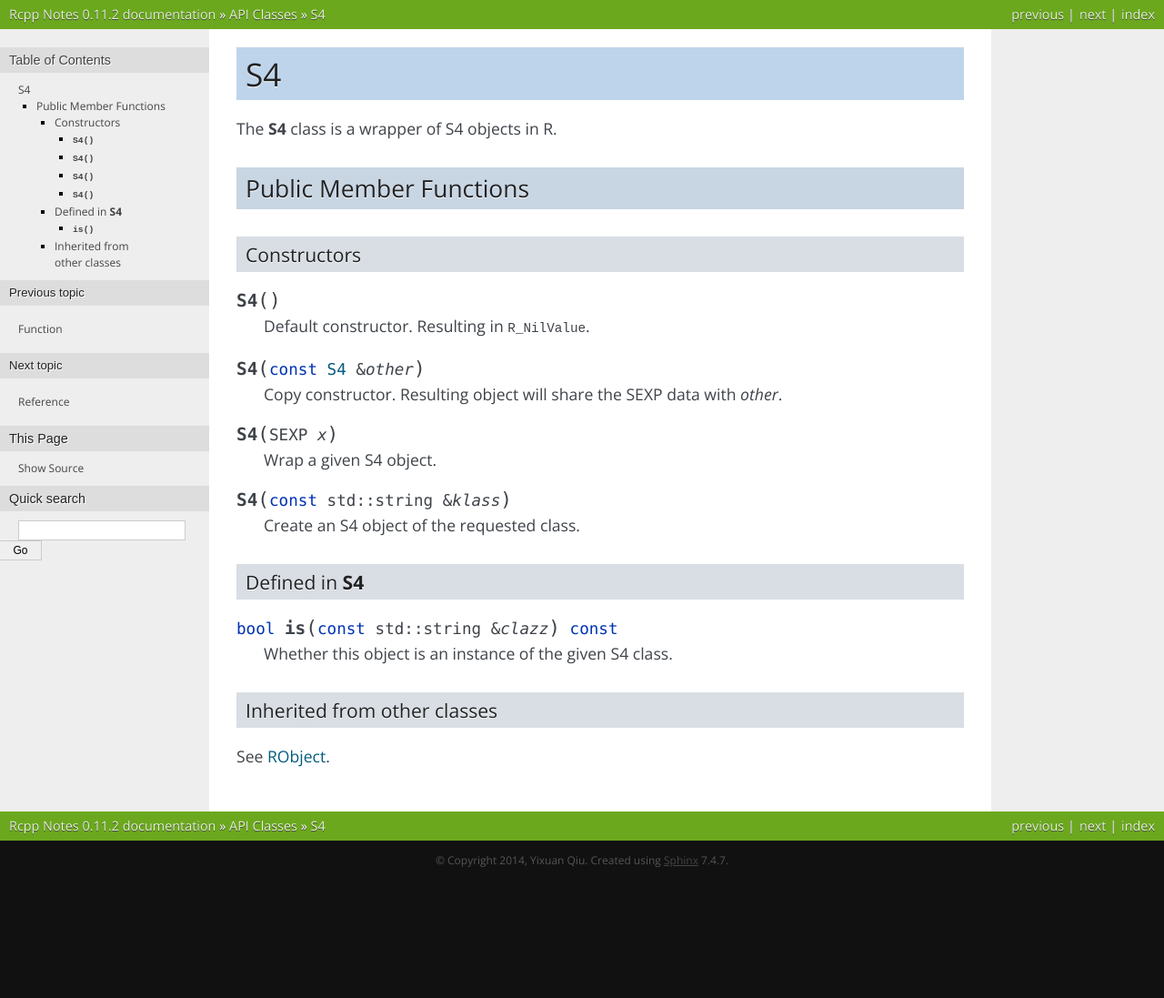
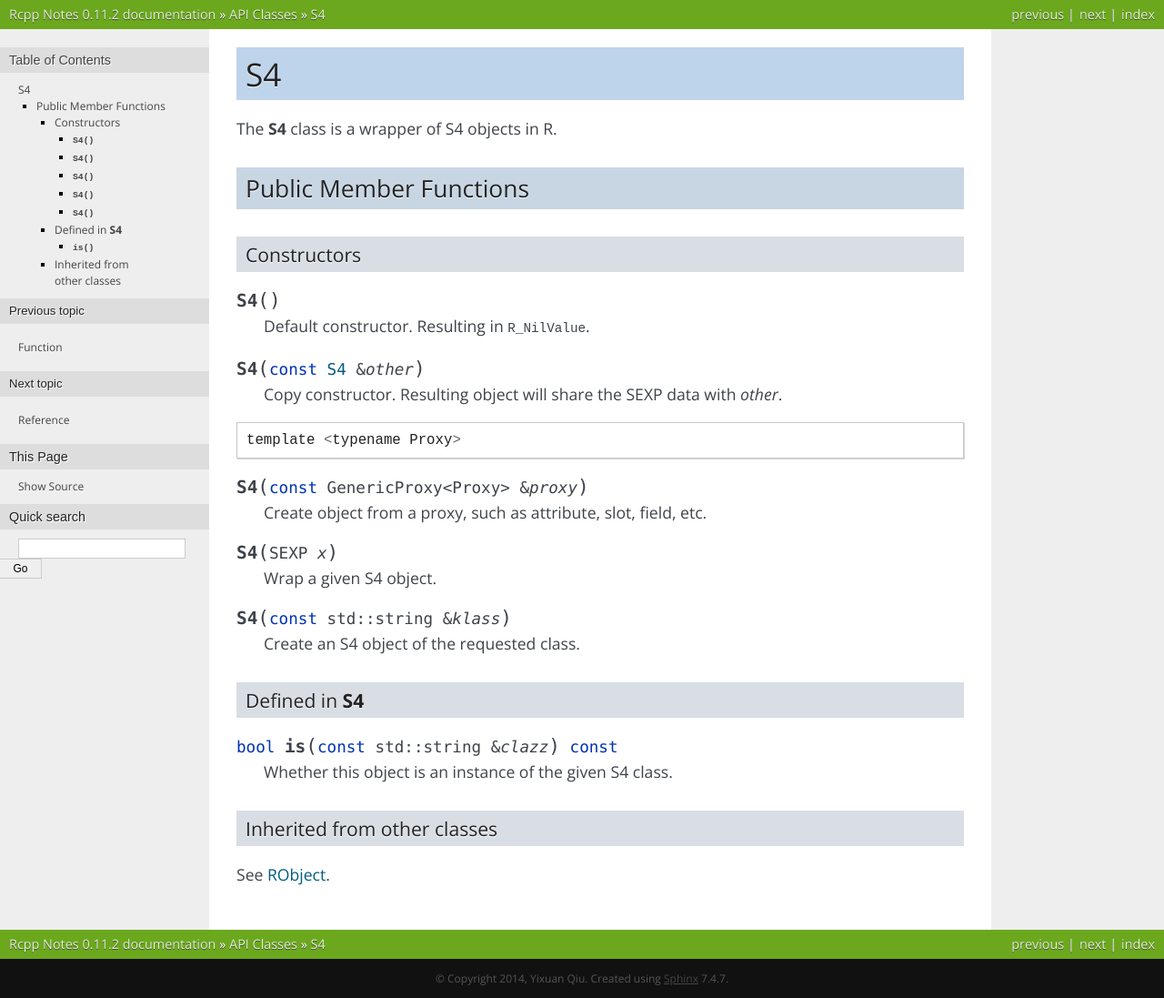
Before and after one commit to yixuan/rcpp-note, a Sphinx documentation site: the page built from source/api/S4.rst, in a window 1280 px wide. Shown: the whole page at 91% size. Built offline with Sphinx 7.4.7, drawn with Linux system fonts in a browser that asks for light colours; before the commit the page ends 967 px from its top, so only the background shows below that.

Commit message:
constructor from Proxy

```diff
--- a/source/api/S4.rst
+++ b/source/api/S4.rst
@@ -16,6 +16,14 @@
 .. cpp:function:: S4(const S4& other)
 
    Copy constructor. Resulting object will share the SEXP data with *other*.
+
+::
+
+   template <typename Proxy>
+
+.. cpp:function:: S4(const GenericProxy<Proxy>& proxy)
+
+   Create object from a proxy, such as attribute, slot, field, etc.
 
 .. cpp:function:: S4(SEXP x)
 
```
Also changed, not shown: source/api/Environment.rst (+8 -0 lines), source/api/Function.rst (+8 -0 lines), source/api/RObject.rst (+8 -0 lines), source/api/Reference.rst (+8 -0 lines).
